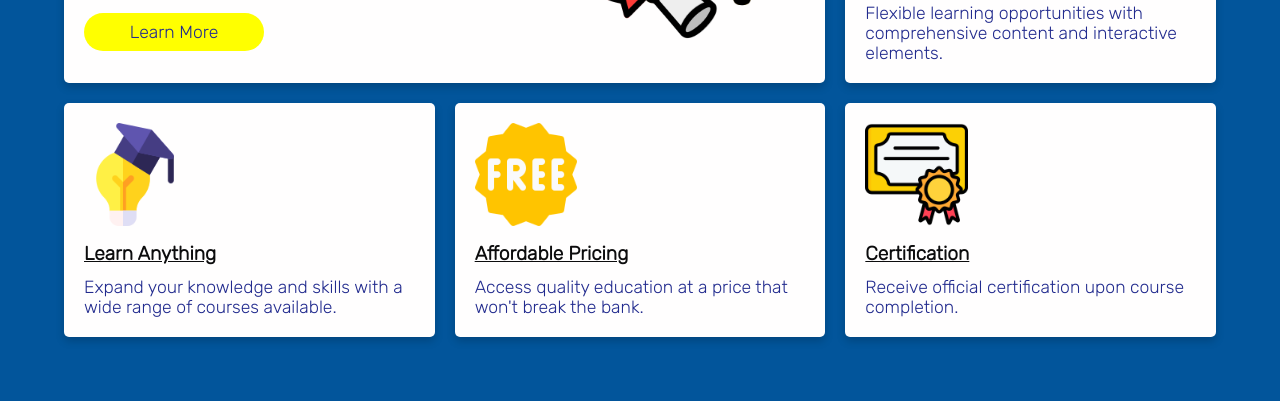
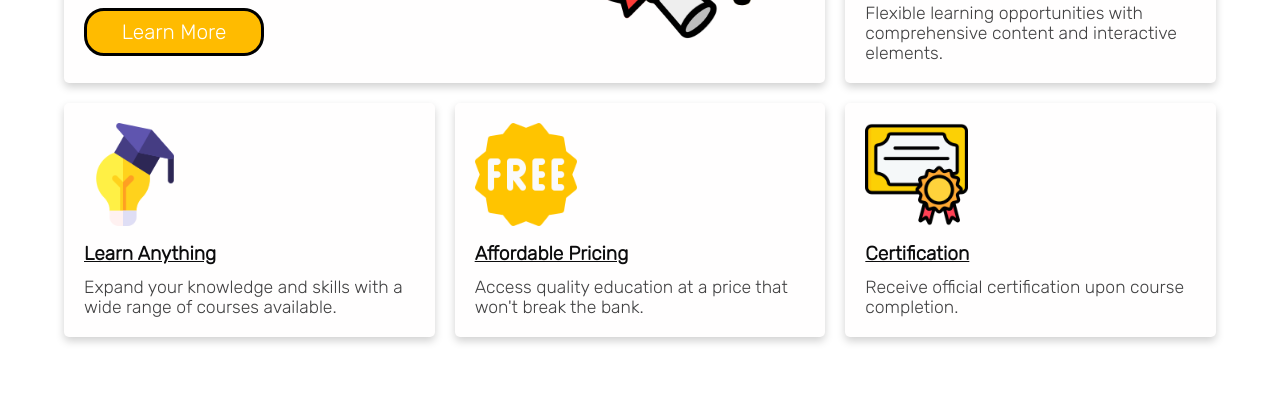
Before and after one commit to DEVitor0/Cursos-Jacarei, a website built with webpack: page index.html in a window 1280 px wide. Shown: the part 819-1220 px from the top of the page. Built offline with nearby package versions, Linux system fonts and the light colour scheme; a web font is replaced by a local one.

Commit message:
alterações pedidas pelo cliente

```diff
--- a/src/assets/scss/partials/_colors.scss
+++ b/src/assets/scss/partials/_colors.scss
@@ -1,6 +1,6 @@
 $especial-texts: #ffff00;
 $especial-texts-2: #fff;
-$all-texts: #222b8e; //#414142
+$all-texts: #414142;
 
 $button-leca: #24edd5;
 $button-especial: #2cde2c;
--- a/src/assets/scss/responsive/style.scss
+++ b/src/assets/scss/responsive/style.scss
@@ -240,7 +240,6 @@
     main {
         width: 100%;
         @include components.flexContainer(center, center, column);
-        background-color: components.$background;
 
         .sections {
             width: 90%;
@@ -280,10 +279,11 @@
                     &__button {
                         @include components.buttons();
                         width: 180px;
-                        font-size: 1.1em;
+                        font-size: 1.3em;
                         padding: clamp(3px, 0.938vw, 9px);
-                        // color: white;
-                        // background-color: #ffbb00;
+                        color: white;
+                        background-color: #ffbb00;
+                        border: 3px solid black;
                     }
                 }
 
```
Also changed, not shown: public/assets/css/style.css, 1 other file.
